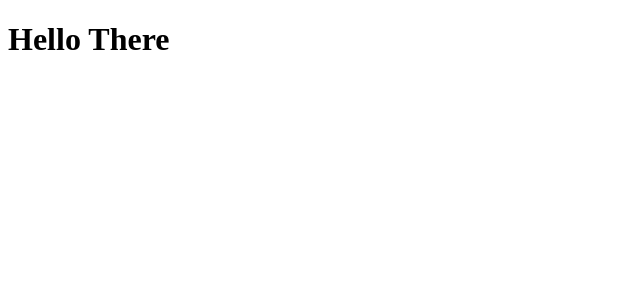
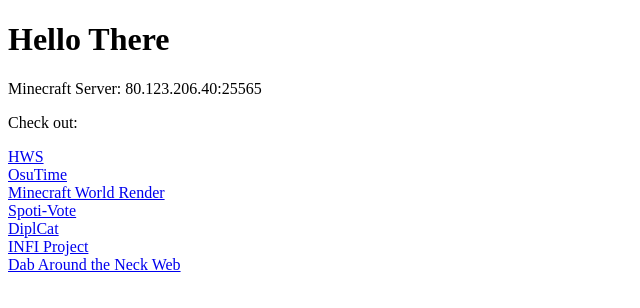
Before and after one commit to Michiocre/dashboard, a plain HTML site: page index.html in a window 1280 px wide. Shown: the whole page, without its empty margins (0-640 px from the left). Drawn offline with Linux system fonts and the light colour scheme.

Commit message:
added stuff

```diff
--- a/index.html
+++ b/index.html
@@ -1,7 +1,25 @@
 <!DOCTYPE html>
 <html>
 <body>
-
-<h1>Hello There</h1>
+    <h1>Hello There</h1>
+    <p>
+        Minecraft Server: 80.123.206.40:25565
+    </p>
+    <p>
+        Check out:
+    </p>
+    <a href="/HWS">HWS</a>
+    <br>
+    <a href="/osuTime">OsuTime</a>
+    <br>
+    <a href="/render">Minecraft World Render</a>
+    <br>
+    <a href="/spoti-vote">Spoti-Vote</a>
+    <br>
+    <a href="/diplcat">DiplCat</a>
+    <br>
+    <a href="/INFI">INFI Project</a>
+    <br>
+    <a href="/web">Dab Around the Neck Web</a>
 </body>
 </html>
```
